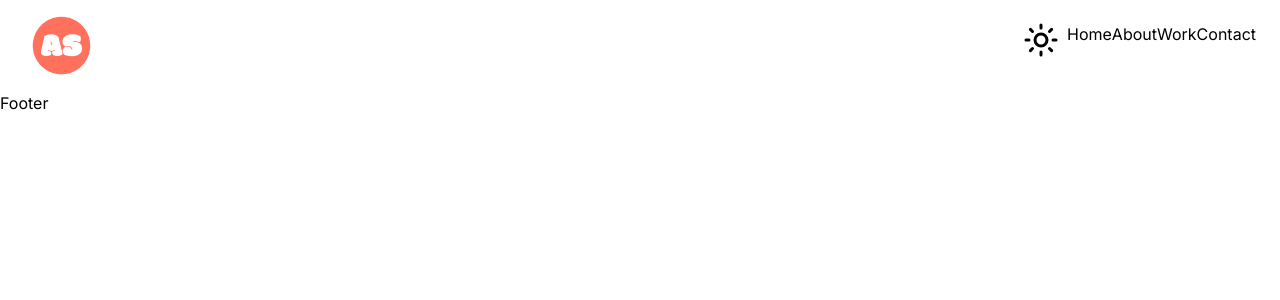
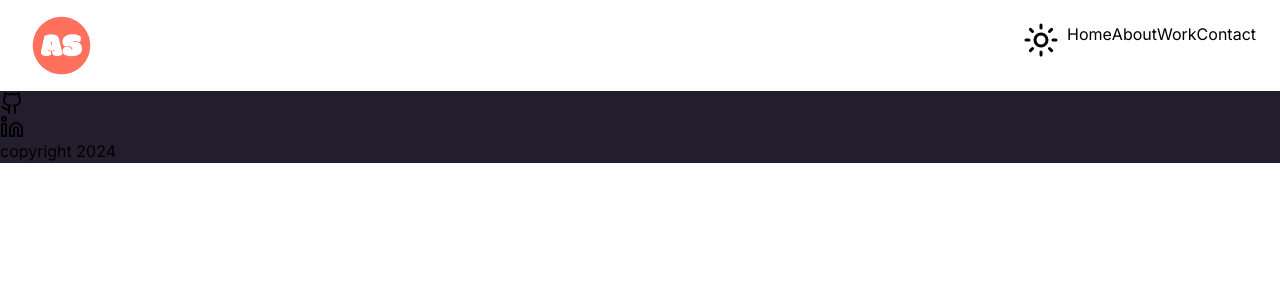
Before and after one commit to Antoine-Savreux/portfolio, a Next.js app: page / in a window 1280 px wide. Shown: the top 300 px of the page. Built offline with nearby package versions, Linux system fonts and the light colour scheme.

Commit message:
feat/skeleton adding custom colors tailwind.config

```diff
--- a/src/components/Footer.tsx
+++ b/src/components/Footer.tsx
@@ -1,3 +1,11 @@
+import { Github, Linkedin } from "lucide-react";
+
 export default function Footer() {
-  return <div>Footer</div>;
+  return (
+    <footer className="bg-secondary">
+      <Github />
+      <Linkedin />
+      <p>copyright 2024</p>
+    </footer>
+  );
 }
--- a/tailwind.config.ts
+++ b/tailwind.config.ts
@@ -14,6 +14,10 @@ const config: Config = {
           "conic-gradient(from 180deg at 50% 50%, var(--tw-gradient-stops))",
       },
     },
+    colors: {
+      primary: "#FF705D",
+      secondary: "#231E2E",
+    },
   },
   plugins: [],
 };
```
